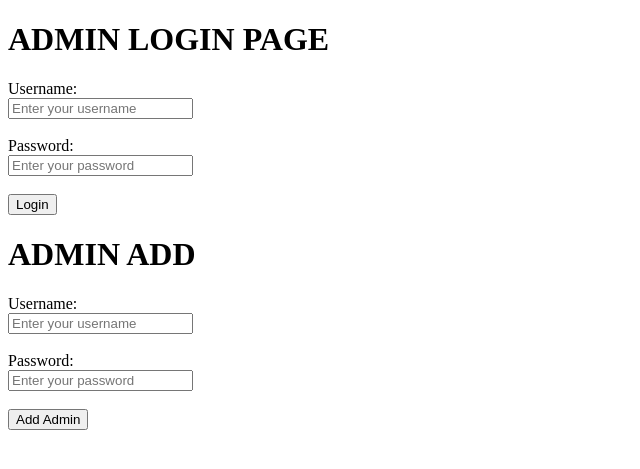
After one commit to anugrahk21/Development_Placement_Preparation, a Flask app: template FLASK_SQLALCHEMY/Templates/login.html in a window 1280 px wide. The commit adds this page. Shown: the top 469 px of the page, without its empty margins (0-640 px from the left). Run offline with Flask 3, Linux system fonts and the light colour scheme; the template is opened without the code that fills it, so the values that code supplies are empty.

Commit message:
feat: Implement a basic CRUD , login operations for student records.

```diff
--- /dev/null
+++ b/FLASK_SQLALCHEMY/Templates/login.html
@@ -0,0 +1,34 @@
+<!doctype html>
+<html lang="en">
+
+<head>
+    <meta charset="utf-8">
+    <meta name="viewport" content="width=device-width, initial-scale=1">
+    <title>LOGIN PAGE : STUDENT MANAGEMENT SYSTEM</title>
+</head>
+
+<body>
+    <h1> ADMIN LOGIN PAGE</h1>
+    <form action="/" method="post">
+        <label for="username">Username:</label><br>
+        <input type="text" id="username" name="username" placeholder="Enter your username" required><br><br>
+
+        <label for="password">Password:</label><br>
+        <input type="password" id="password" name="password" placeholder="Enter your password" required><br><br>
+
+        <button type="submit">Login</button>
+    </form>
+
+    <h1> ADMIN ADD</h1>
+    <form action="/admin_add" method="post">
+        <label for="username">Username:</label><br>
+        <input type="text" id="username" name="username" placeholder="Enter your username" required><br><br>
+
+        <label for="password">Password:</label><br>
+        <input type="password" id="password" name="password" placeholder="Enter your password" required><br><br>
+
+        <button type="submit">Add Admin</button>
+    </form>
+</body>
+
+</html>
```
Also changed, not shown: FLASK_SQLALCHEMY/Templates/delete.html (added, +20 -0 lines), FLASK_SQLALCHEMY/Templates/index.html (+27 -3 lines), FLASK_SQLALCHEMY/Templates/update.html (added, +26 -0 lines).
